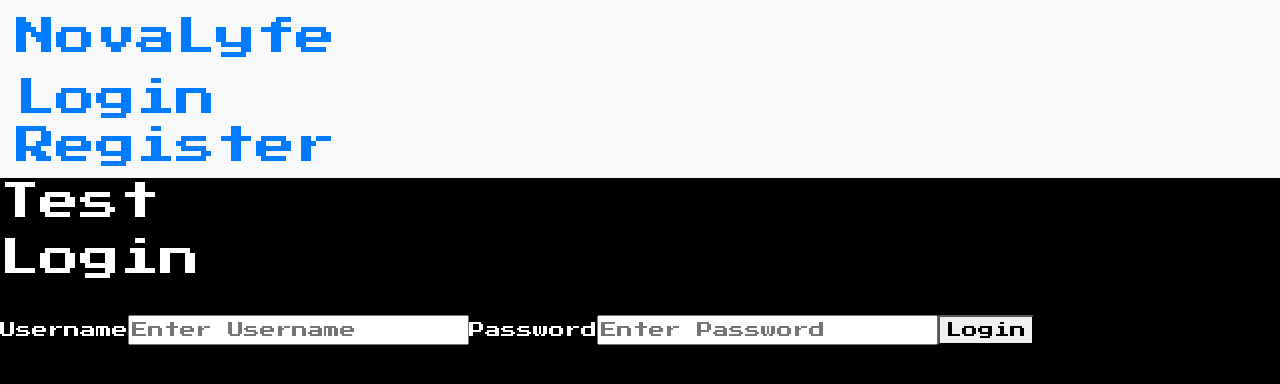
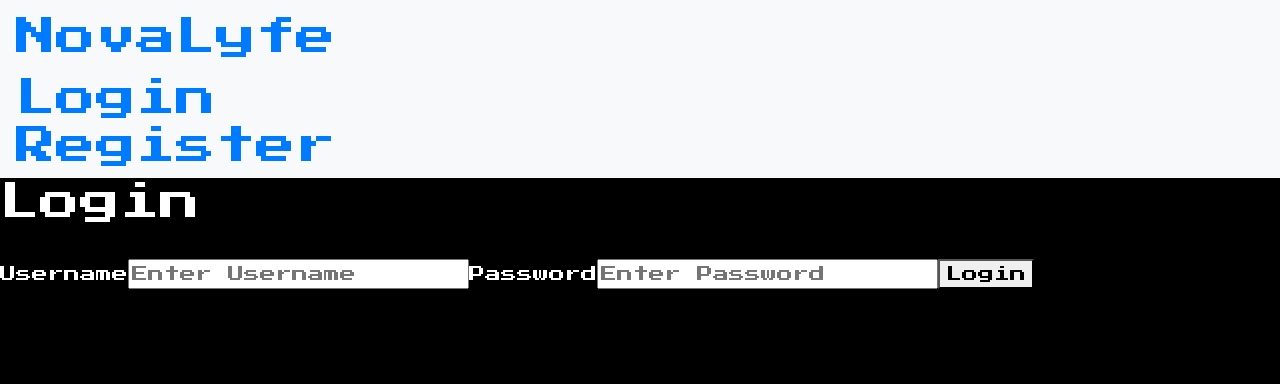
Before and after one commit to PatWyzlic/NovaLyfe, a React (Create React App) app in the folder Frontend/novalyfe/: page /login in a window 1280 px wide. Shown: the top 384 px of the page. Built offline with nearby package versions, Linux system fonts and the light colour scheme.

Commit message:
Update from js to jsx

```diff
--- a/Frontend/novalyfe/src/views/views_LoginPage.js
+++ b/Frontend/novalyfe/src/views/views_LoginPage.jsx
@@ -1,18 +1,20 @@
 import { useContext } from "react";
+import { useNavigate } from "react-router-dom";
 import AuthContext from "../context/AuthContext";
 
 function LoginPage() {
+  let navigate = useNavigate();
   const { loginUser } = useContext(AuthContext);
   const handleSubmit = e => {
     e.preventDefault();
     const username = e.target.username.value;
     const password = e.target.password.value;
     username.length > 0 && loginUser(username, password);
+    navigate('/')
   };
 
   return (
     <>
-      <h1>Test</h1>
       <form onSubmit={handleSubmit}>
         <h1>Login </h1>
         <hr />
```
